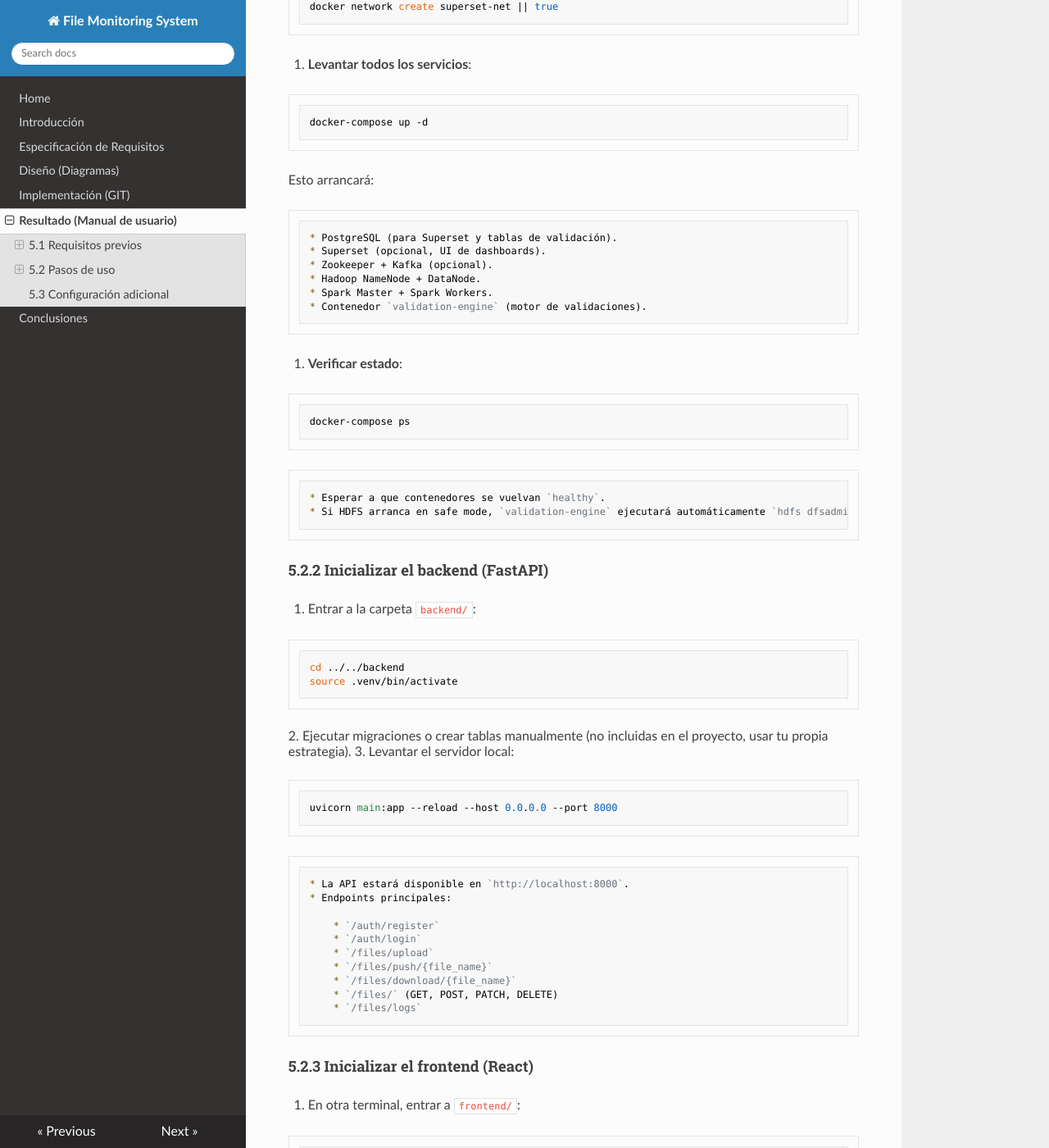
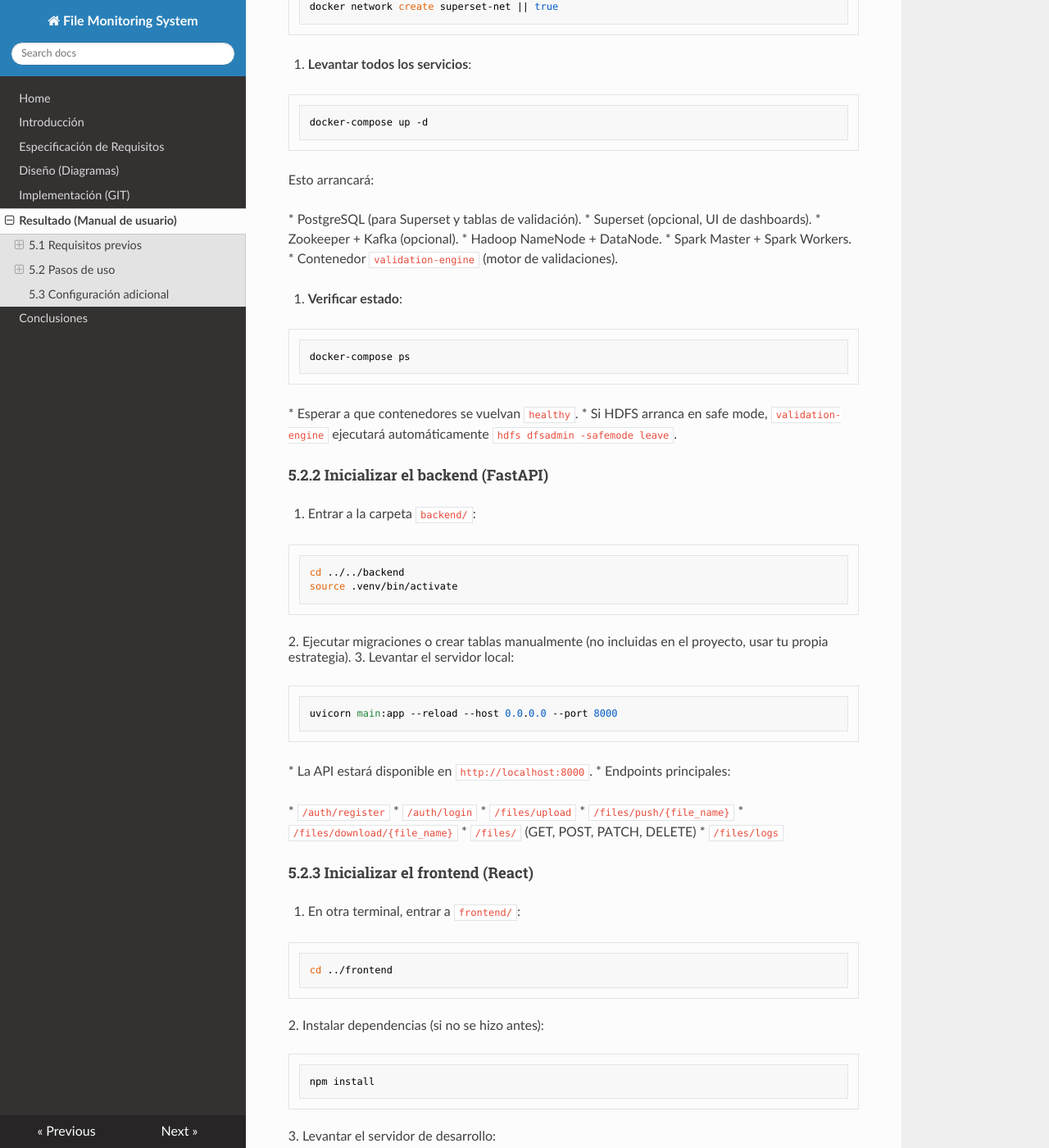
Before and after one commit to JuanraDAM/FileMonitoringSystem, an MkDocs documentation site: the page built from docs/05-resultado.md, in a window 1280 px wide and 1400 px high, scrolled down 1724 px. Shown: the whole window at 82% size. Built offline with MkDocs 1.6.1, drawn with Linux system fonts in a browser that asks for light colours; nearby versions of some CDN libraries.

Commit message:
fix: github pages

```diff
--- a/mkdocs.yml
+++ b/mkdocs.yml
@@ -1,11 +1,9 @@
+# mkdocs.yml
 site_name: "File Monitoring System"
 site_url: "https://juanradam.github.io/FileMonitoringSystem/"
 
-# MkDocs leerá los .md desde docs/ y generará el HTML en site/
 docs_dir: docs
 site_dir: site
-
-# Usamos URL con .html porque estamos en un subdirectorio de GitHub Pages
 use_directory_urls: false
 
 theme:
@@ -13,19 +11,19 @@
 
 plugins:
   - search
-  - mermaid2
-
+  - mermaid2                     # inyecta Mermaid.js en el HTML :contentReference[oaicite:0]{index=0}
 
 markdown_extensions:
   - toc:
       permalink: true
   - admonition
-  - pymdownx.superfences:
+  - pymdownx.superfences:        # gestiona todos los bloques fenced y preserva indentación
+      disable_indented_code_blocks: true  # evita que 4 espacios se consideren código :contentReference[oaicite:1]{index=1}
       custom_fences:
         - name: mermaid
           class: mermaid
-          format: !!python/name:mermaid2.fence_mermaid  # Función de mkdocs-mermaid2-plugin :contentReference[oaicite:0]{index=0}
-  - pymdownx.highlight
+          format: !!python/name:mermaid2.fence_mermaid  # deja pasar los bloques mermaid al plugin :contentReference[oaicite:2]{index=2}
+  - pymdownx.highlight           # resalta sin reindentar
 
 nav:
   - Home: index.md
```
